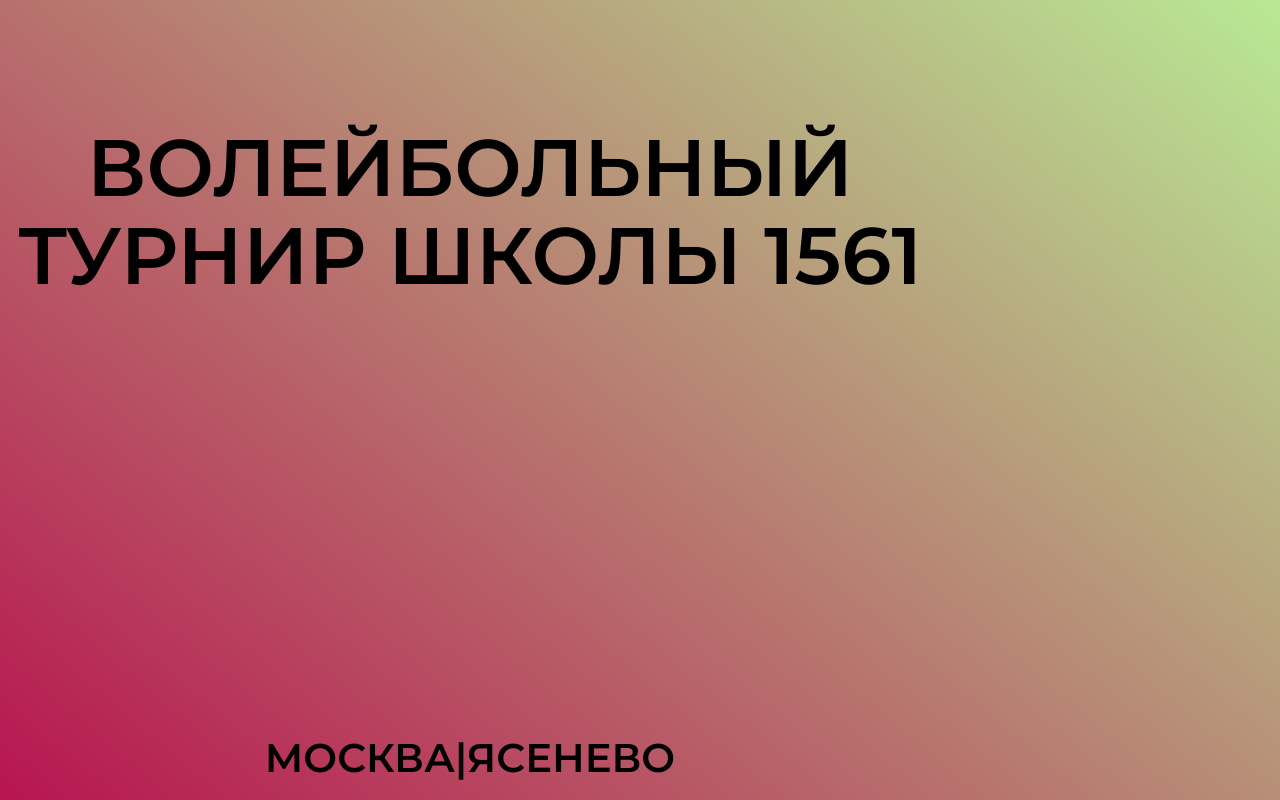
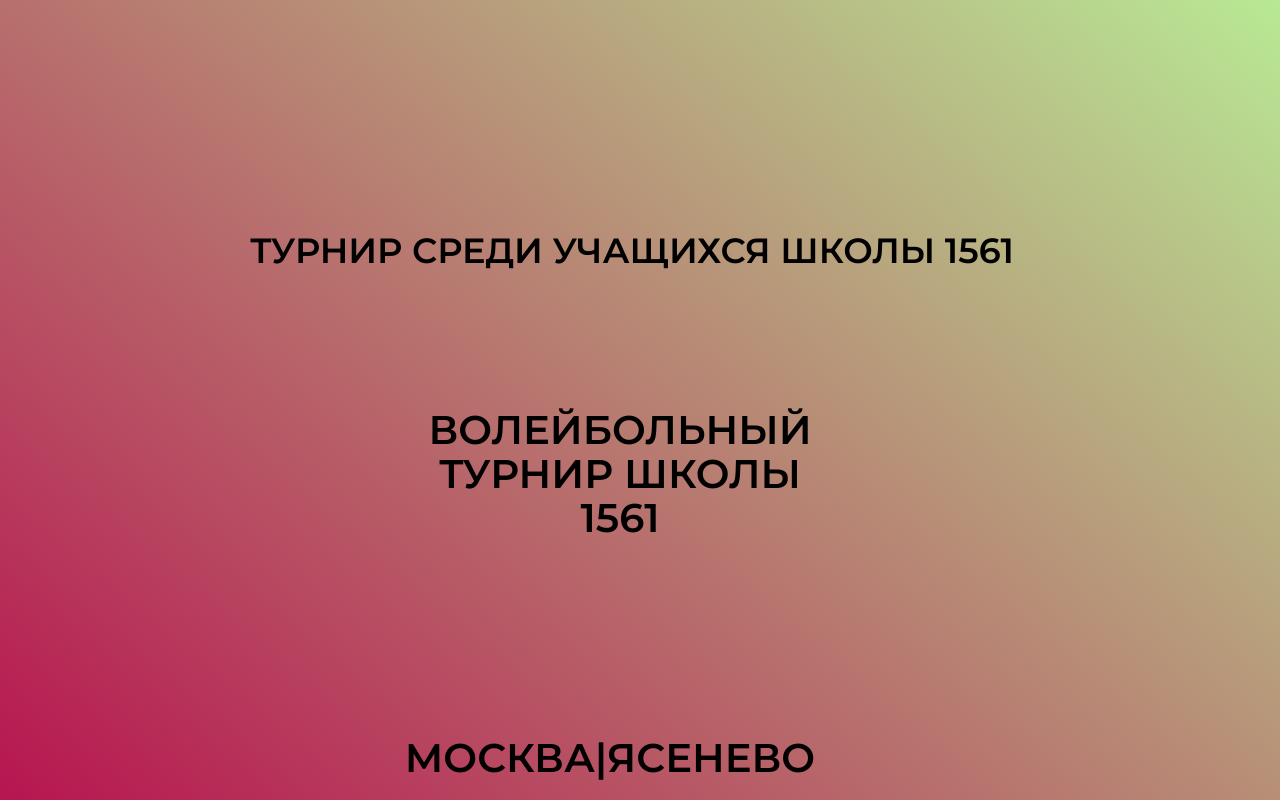
Before and after one commit to vtsh1561/vtsh1561.github.io, a plain HTML site: page index.html in a window 1280 px wide. Shown: the top 800 px of the page. Drawn offline with Linux system fonts and the light colour scheme.

Commit message:
Update style.css

```diff
--- a/assets/css/style.css
+++ b/assets/css/style.css
@@ -150,6 +150,7 @@ h1, h2, h3, h4, h5, h6 {
 .plan{
     position: absolute;
     right: 1300px;
+    width: 1000px;
 
 }
 
@@ -209,3 +210,23 @@ h1, h2, h3, h4, h5, h6 {
         bottom: -1170px;
     }
 }
+@media (max-width:1340px) {
+    .title{
+        bottom: 530px;
+        right: 200px;
+
+    }
+    .text_intro{
+        font-size: 40px;
+        bottom: 260px;
+        max-width: 400px;
+        right: 460px;
+    }
+    .subtitle{
+        right: 170px;
+    }
+    .plan{
+        width: 800px;
+    }
+
+}
```
